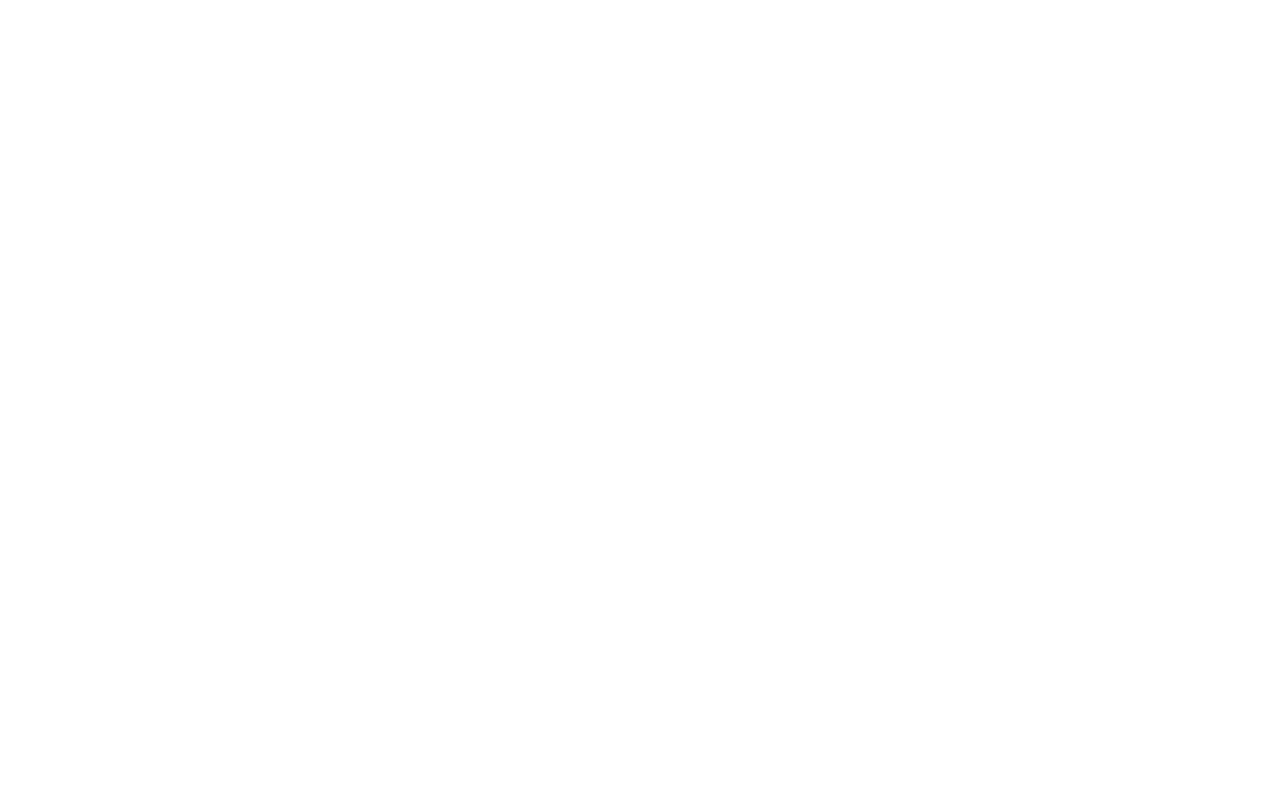
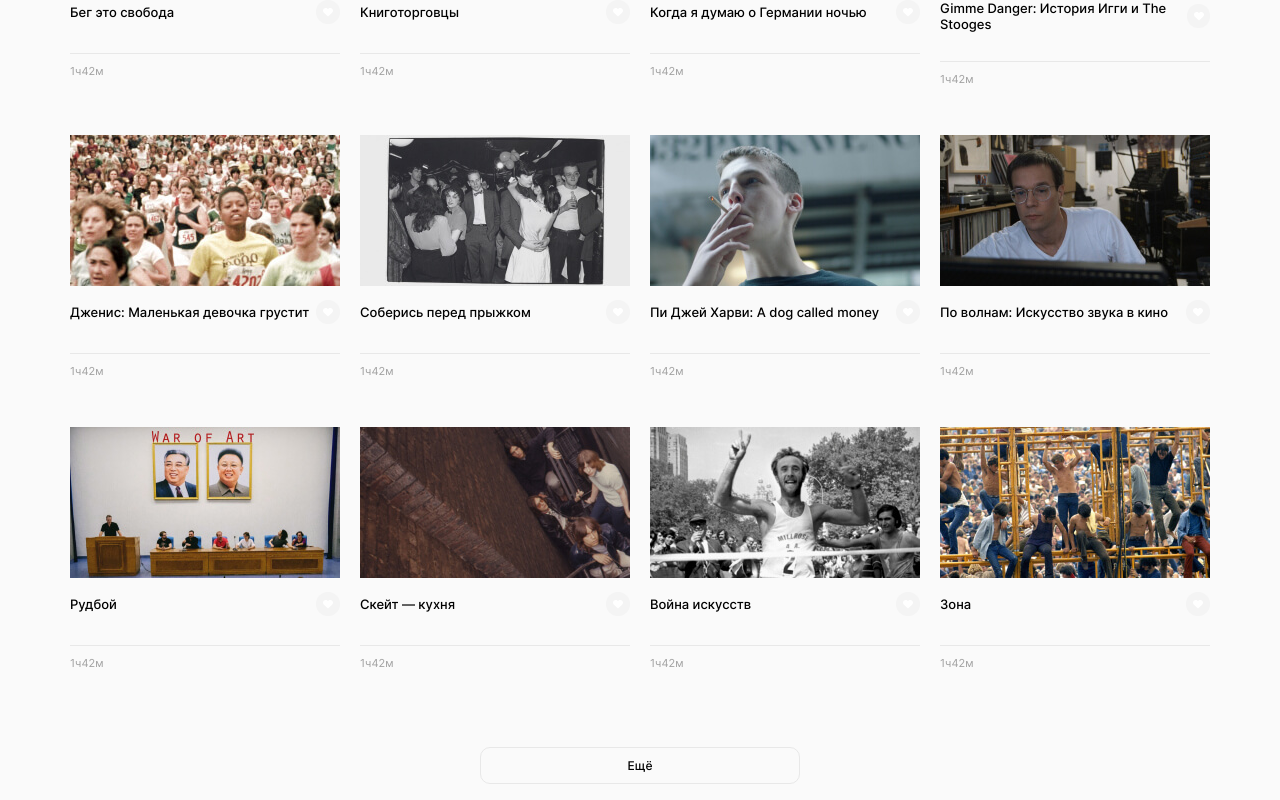
Before and after one commit to karinamaulitova/movies-explorer-frontend, a React (Create React App) app: page /movies in a window 1280 px wide. Shown: the part 860-1660 px from the top of the page. Before the commit the page ends 800 px from the top, so only its background shows below. Built offline with nearby package versions, Linux system fonts and the light colour scheme.

Commit message:
feat: add moviesPage desktop

```diff
--- a/src/components/MoviesCard/MoviesCard.css
+++ b/src/components/MoviesCard/MoviesCard.css
@@ -0,0 +1,48 @@
+.movie {
+  list-style: none;
+  display: flex;
+  flex-direction: column;
+}
+
+.movie__name-container {
+  display: flex;
+  justify-content: space-between;
+  align-items: center;
+  padding: 14px 0 29px;
+  border-bottom: 1px solid #e8e8e8;
+}
+
+.movie__name {
+  font-style: normal;
+  font-weight: 500;
+  font-size: 13px;
+  line-height: 16px;
+  margin: 0;
+}
+
+.movie__like-button {
+  border: none;
+  width: 24px;
+  height: 24px;
+  background-color: #f4f4f4;
+  font-size: 0;
+  display: block;
+  background-image: url('../../images/like-icon.svg');
+  background-position: center center;
+  background-repeat: no-repeat;
+  box-sizing: border-box;
+  border-radius: 50%;
+}
+
+.movie__like-button:active {
+  opacity: 1;
+  background-image: url('../../images/like-icon-active.svg');
+}
+
+.movie__duration {
+  font-style: normal;
+  font-weight: normal;
+  font-size: 11px;
+  line-height: 13px;
+  color: #a0a0a0;
+}
--- a/src/components/MoviesCard/MoviesCard.jsx
+++ b/src/components/MoviesCard/MoviesCard.jsx
@@ -0,0 +1,16 @@
+import React from 'react';
+
+function MoviesCard({ card: { image, name, duration } }) {
+  return (
+    <li className='movie'>
+      <img className='movie__photo' src={image} alt={name} />
+      <div className='movie__name-container'>
+        <h2 className='movie__name'>{name}</h2>
+        <button className='movie__like-button' type='button'></button>
+      </div>
+      <p className='movie__duration'>{duration}</p>
+    </li>
+  );
+}
+
+export default MoviesCard;
--- a/src/components/MoviesCardsList/MoviesCardsList.css
+++ b/src/components/MoviesCardsList/MoviesCardsList.css
@@ -0,0 +1,29 @@
+.movies {
+  padding: 70px 70px 80px;
+  display: flex;
+  flex-direction: column;
+  align-items: center;
+}
+
+.movies__list {
+  display: grid;
+  grid-template-columns: repeat(4, 1fr);
+  gap: 38px 20px;
+  padding: 0;
+}
+
+.movies__button {
+  font-style: normal;
+  font-weight: 500;
+  font-size: 12px;
+  line-height: 15px;
+  align-items: center;
+  text-align: center;
+  padding: 10px 60px;
+  background: #FAFAFA;
+  border: 1px #E8E8E8 solid;
+  border-radius: 10px;
+  box-sizing: border-box;
+  min-width: 320px;
+  margin-top: 50px;
+}
--- a/src/components/MoviesCardsList/MoviesCardsList.jsx
+++ b/src/components/MoviesCardsList/MoviesCardsList.jsx
@@ -0,0 +1,21 @@
+import React from 'react';
+import MoviesCard from '../MoviesCard/MoviesCard';
+import movies from './movies-mock';
+
+function MoviesCardsList() {
+  return (
+    <section className='movies' aria-label='Карточки с фильмами'>
+      <ul className='movies__list' id='movies-list'>
+        {movies?.map((movie) => (
+          <MoviesCard
+            key={movie._id}
+            card={movie}
+          />
+        ))}
+      </ul>
+      <button className='movies__button' type='button'>Ещё</button>
+    </section>
+  );
+}
+
+export default MoviesCardsList;
--- /dev/null
+++ b/src/components/MoviesCardsList/movies-mock.js
@@ -0,0 +1,117 @@
+import movie1Image from '../../images/movie-1.jpg';
+import movie2Image from '../../images/movie-2.jpg';
+import movie3Image from '../../images/movie-3.jpg';
+import movie4Image from '../../images/movie-4.jpg';
+import movie5Image from '../../images/movie-5.jpg';
+import movie6Image from '../../images/movie-6.jpg';
+import movie7Image from '../../images/movie-7.jpg';
+import movie8Image from '../../images/movie-8.jpg';
+import movie9Image from '../../images/movie-9.jpg';
+import movie10Image from '../../images/movie-10.jpg';
+import movie11Image from '../../images/movie-11.jpg';
+import movie12Image from '../../images/movie-12.jpg';
+import movie13Image from '../../images/movie-13.jpg';
+import movie14Image from '../../images/movie-14.jpg';
+import movie15Image from '../../images/movie-15.jpg';
+import movie16Image from '../../images/movie-16.jpg';
+
+const movies = [
+  {
+    id: 1,
+    name: '33 слова о дизайне',
+    image: movie1Image,
+    duration: '1ч42м',
+  },
+  {
+    id: 2,
+    name: 'Киноальманах «100 лет дизайна»',
+    image: movie2Image,
+    duration: '1ч42м',
+  },
+  {
+    id: 3,
+    name: 'В погоне за Бенкси',
+    image: movie3Image,
+    duration: '1ч42м',
+  },
+  {
+    id: 4,
+    name: 'Баския: Взрыв реальности',
+    image: movie4Image,
+    duration: '1ч42м',
+  },
+  {
+    id: 5,
+    name: 'Бег это свобода',
+    image: movie5Image,
+    duration: '1ч42м',
+  },
+  {
+    id: 6,
+    name: 'Книготорговцы',
+    image: movie6Image,
+    duration: '1ч42м',
+  },
+  {
+    id: 7,
+    name: 'Когда я думаю о Германии ночью',
+    image: movie7Image,
+    duration: '1ч42м',
+  },
+  {
+    id: 8,
+    name: 'Gimme Danger: История Игги и The Stooges',
+    image: movie8Image,
+    duration: '1ч42м',
+  },
+  {
+    id: 9,
+    name: 'Дженис: Маленькая девочка грустит',
+    image: movie9Image,
+    duration: '1ч42м',
+  },
+  {
+    id: 10,
+    name: 'Соберись перед прыжком',
+    image: movie10Image,
+    duration: '1ч42м',
+  },
+  {
+    id: 11,
+    name: 'Пи Джей Харви: A dog called money',
+    image: movie11Image,
+    duration: '1ч42м',
+  },
+  {
+    id: 12,
+    name: 'По волнам: Искусство звука в кино',
+    image: movie12Image,
+    duration: '1ч42м',
+  },
+  {
+    id: 13,
+    name: 'Рудбой',
+    image: movie13Image,
+    duration: '1ч42м',
+  },
+  {
+    id: 14,
+    name: 'Скейт — кухня',
+    image: movie14Image,
+    duration: '1ч42м',
+  },
+  {
+    id: 15,
+    name: 'Война искусств',
+    image: movie15Image,
+    duration: '1ч42м',
+  },
+  {
+    id: 16,
+    name: 'Зона',
+    image: movie16Image,
+    duration: '1ч42м',
+  },
+];
+
+export default movies;
--- a/src/components/MoviesPage/MoviesPage.css
+++ b/src/components/MoviesPage/MoviesPage.css
@@ -1,4 +1,4 @@
-.movies {
+.movies-page {
     font-family: 'Inter', 'Arial', sans-serif;
     min-height: 100vh;
     display: flex;
--- a/src/components/MoviesPage/MoviesPage.jsx
+++ b/src/components/MoviesPage/MoviesPage.jsx
@@ -3,15 +3,17 @@
 import Navigation from '../Navigation/Navigation';
 import SearchForm from '../SearchForm/SearchForm';
 import Footer from '../Footer/Footer';
+import MoviesCardsList from '../MoviesCardsList/MoviesCardsList';
 
 function MoviesPage() {
   return (
-    <div className='movies'>
+    <div className='movies-page'>
       <Header>
           <Navigation />
       </Header>
-      <main className='movies__main'>
+      <main className='movies-page__main'>
           <SearchForm />
+          <MoviesCardsList />
       </main>
       <Footer />
     </div>
--- a/src/styles/index.css
+++ b/src/styles/index.css
@@ -13,3 +13,5 @@
 @import url('../components/Navigation/Navigation.css');
 @import url('../components/SearchForm/SearchForm.css');
 @import url('../components/FilterCheckbox/FilterCheckbox.css');
+@import url('../components/MoviesCardsList/MoviesCardsList.css');
+@import url('../components/MoviesCard/MoviesCard.css');
```
Also changed, not shown: src/images/like-icon-active.svg (added).
